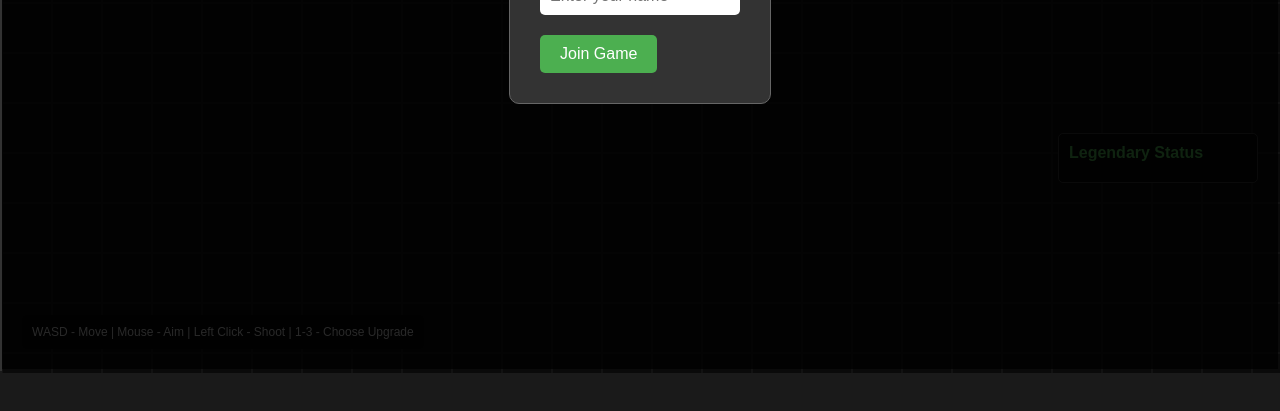
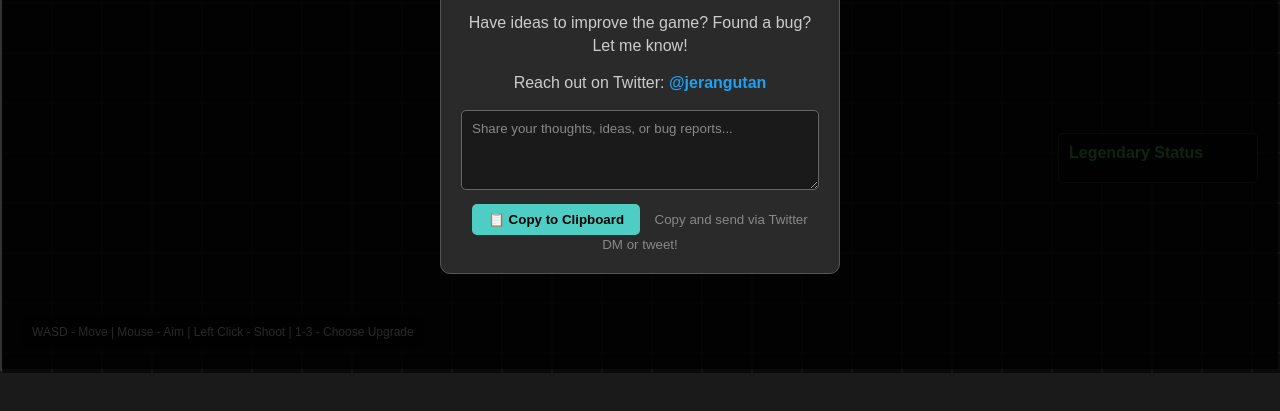
Before and after one commit to jeranga/io-arena-shooter, a website built with Vite: page client/index.html in a window 1280 px wide. Shown: the part 389-800 px from the top of the page. Built offline with nearby package versions, Linux system fonts and the light colour scheme.

```diff
--- a/client/index.html
+++ b/client/index.html
@@ -311,6 +311,75 @@
             padding: 30px;
             border-radius: 10px;
             border: 1px solid #666;
+            margin-bottom: 20px;
+        }
+
+        #suggestionsBox {
+            background: #2a2a2a;
+            padding: 20px;
+            border-radius: 10px;
+            border: 1px solid #555;
+            max-width: 400px;
+            text-align: center;
+        }
+
+        #suggestionsBox h3 {
+            color: #4ECDC4;
+            margin-bottom: 15px;
+            font-size: 18px;
+        }
+
+        #suggestionsBox p {
+            color: #ccc;
+            margin-bottom: 15px;
+            line-height: 1.4;
+        }
+
+        #suggestionsBox .twitter-link {
+            color: #1DA1F2;
+            text-decoration: none;
+            font-weight: bold;
+        }
+
+        #suggestionsBox .twitter-link:hover {
+            text-decoration: underline;
+        }
+
+        #suggestionsTextarea {
+            width: 100%;
+            height: 80px;
+            padding: 10px;
+            border: 1px solid #666;
+            border-radius: 5px;
+            background: #1a1a1a;
+            color: #fff;
+            resize: vertical;
+            font-family: Arial, sans-serif;
+            margin-bottom: 10px;
+        }
+
+        #suggestionsTextarea::placeholder {
+            color: #888;
+        }
+
+        #suggestionsSendBtn {
+            background: #4ECDC4;
+            color: #000;
+            border: none;
+            padding: 8px 16px;
+            border-radius: 5px;
+            cursor: pointer;
+            font-weight: bold;
+            margin-right: 10px;
+        }
+
+        #suggestionsSendBtn:hover {
+            background: #45b7b8;
+        }
+
+        #suggestionsSendBtn:disabled {
+            background: #666;
+            cursor: not-allowed;
         }
 
         #playerName {
@@ -507,6 +576,16 @@
                 <br>
                 <button id="joinButton">Join Game</button>
             </div>
+
+            <div id="suggestionsBox">
+                <h3>💡 Suggestions & Feedback</h3>
+                <p>Have ideas to improve the game? Found a bug? Let me know!</p>
+                <p>Reach out on Twitter: <a href="https://twitter.com/jerangutan" target="_blank" class="twitter-link">@jerangutan</a></p>
+                <textarea id="suggestionsTextarea" placeholder="Share your thoughts, ideas, or bug reports..."></textarea>
+                <br>
+                <button id="suggestionsSendBtn" onclick="copySuggestion()">📋 Copy to Clipboard</button>
+                <small style="color: #888;">Copy and send via Twitter DM or tweet!</small>
+            </div>
         </div>
 
         <div class="instructions">
--- a/client/main.js
+++ b/client/main.js
@@ -1049,3 +1049,42 @@
 document.addEventListener('DOMContentLoaded', () => {
   new GameClient();
 });
+
+// Suggestions box functionality
+function copySuggestion() {
+  const textarea = document.getElementById('suggestionsTextarea');
+  const button = document.getElementById('suggestionsSendBtn');
+
+  if (textarea.value.trim() === '') {
+    alert('Please enter your suggestion first!');
+    return;
+  }
+
+  // Copy to clipboard
+  navigator.clipboard.writeText(textarea.value).then(() => {
+    // Success feedback
+    const originalText = button.innerHTML;
+    button.innerHTML = '✅ Copied!';
+    button.disabled = true;
+
+    setTimeout(() => {
+      button.innerHTML = originalText;
+      button.disabled = false;
+      textarea.value = ''; // Clear the textarea
+    }, 2000);
+  }).catch(() => {
+    // Fallback for older browsers
+    textarea.select();
+    document.execCommand('copy');
+
+    const originalText = button.innerHTML;
+    button.innerHTML = '✅ Copied!';
+    button.disabled = true;
+
+    setTimeout(() => {
+      button.innerHTML = originalText;
+      button.disabled = false;
+      textarea.value = ''; // Clear the textarea
+    }, 2000);
+  });
+}
```
